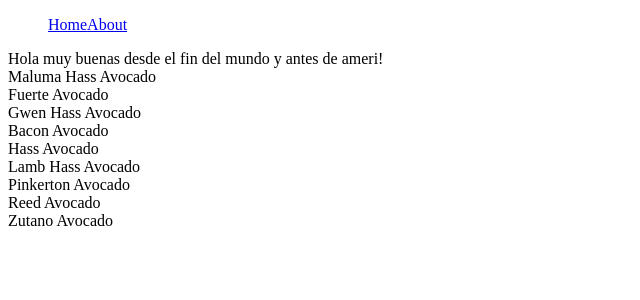
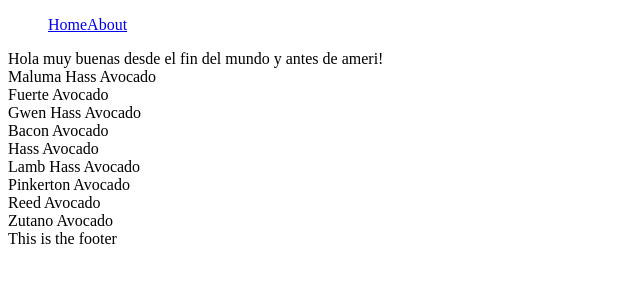
Before and after one commit to AdrianGerman/nextjs-avo, a Next.js app: page / in a window 1280 px wide. Shown: the top 300 px of the page, without its empty margins (0-640 px from the left). Built offline with nearby package versions, Linux system fonts and the light colour scheme.

Commit message:
extending the App

```diff
--- /dev/null
+++ b/components/Layout/Layout.tsx
@@ -0,0 +1,18 @@
+import React from "react";
+import Navbar from "@components/Navbar/Navbar";
+
+type Props = {
+  children: React.ReactNode;
+};
+
+const Layout: React.FC<Props> = ({ children }) => {
+  return (
+    <div>
+      <Navbar />
+      {children}
+      <footer>This is the footer</footer>
+    </div>
+  );
+};
+
+export default Layout;
--- /dev/null
+++ b/pages/_app.tsx
@@ -0,0 +1,12 @@
+import { AppProps } from "next/app";
+import Layout from "@components/Layout/Layout";
+
+function MyApp({ Component, pageProps }: AppProps) {
+  return (
+    <Layout>
+      <Component {...pageProps} />
+    </Layout>
+  );
+}
+
+export default MyApp;
--- a/pages/about/index.tsx
+++ b/pages/about/index.tsx
@@ -1,10 +1,8 @@
 import React from "react";
-import Navbar from "../../components/Navbar/Navbar";
 
 const AboutPage = () => {
   return (
     <section>
-      <Navbar />
       <h1>Sobre los aguacates</h1>
     </section>
   );
--- a/pages/index.tsx
+++ b/pages/index.tsx
@@ -1,5 +1,4 @@
 import React, { useEffect, useState } from "react";
-import Navbar from "../components/Navbar/Navbar";
 
 const HomePage = () => {
   const [productList, setProductList] = useState<TProduct[]>([]);
@@ -15,7 +14,6 @@
 
   return (
     <div>
-      <Navbar />
       <div>Hola muy buenas desde el fin del mundo y antes de ameri!</div>
       {productList.map((product) => (
         <div>{product.name}</div>
```
